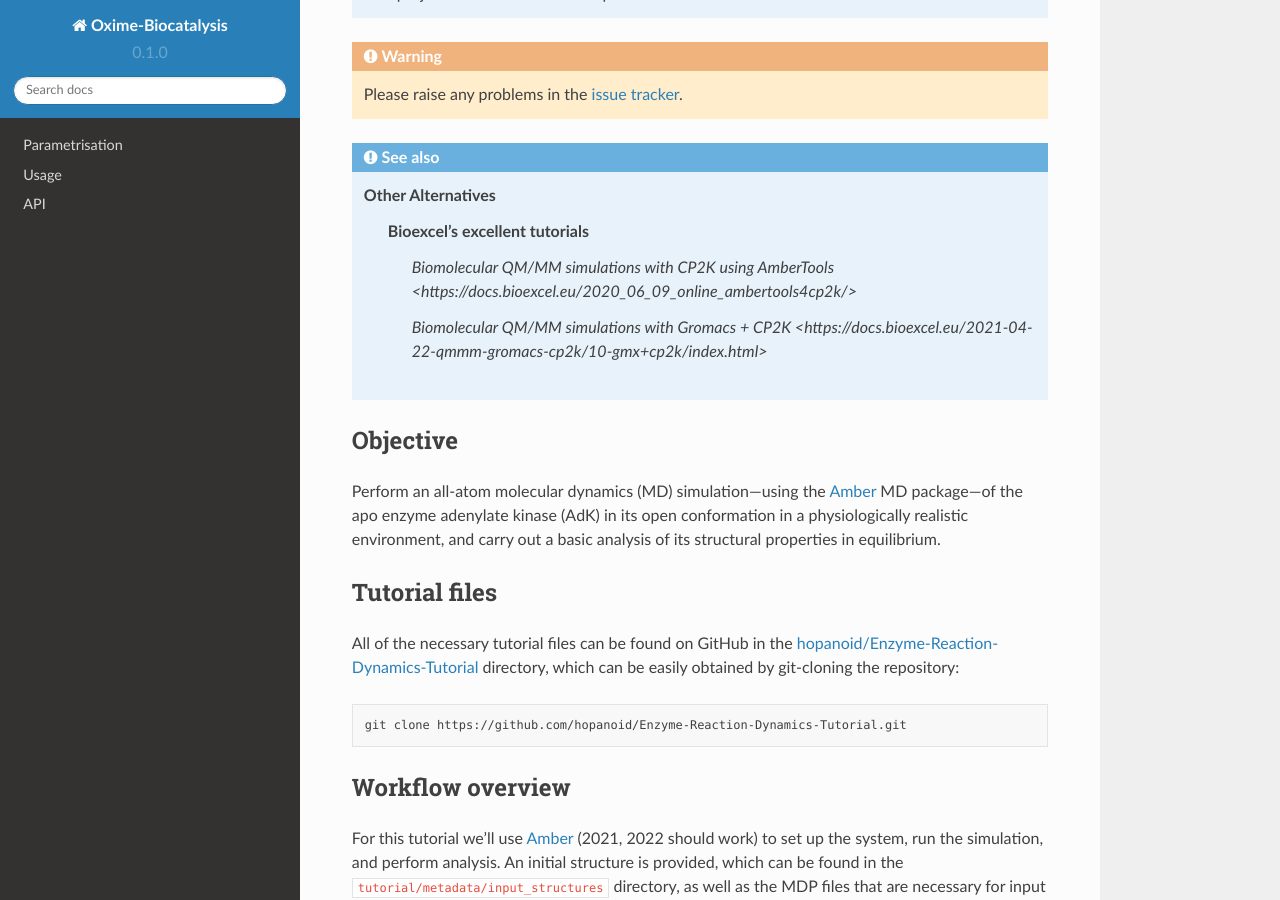
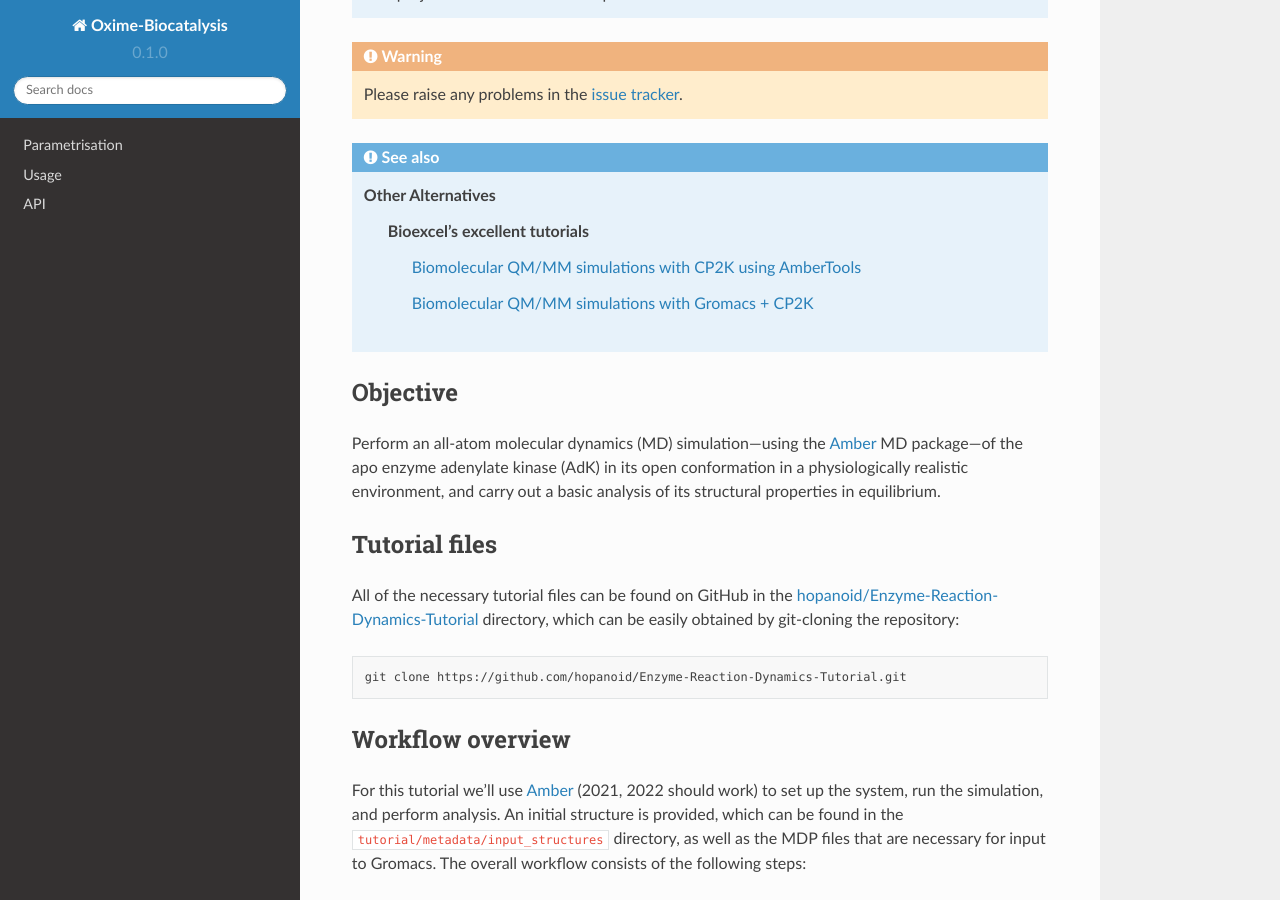
Before and after one commit to hopanoid/Enzyme-Reaction-Dynamics-Tutorial, a Sphinx documentation site: the page built from docs/source/index.rst, in a window 1280 px wide and 900 px high, scrolled down 504 px. Built offline with Sphinx 7.4.7 and the Read the Docs theme 2.0.0, drawn with Linux system fonts in a browser that asks for light colours.

Commit message:
Additional alternative QM/MM tutorials hyperlink added

```diff
--- a/docs/source/index.rst
+++ b/docs/source/index.rst
@@ -40,10 +40,10 @@ Oxime Catalysis Tutorial
    Other Alternatives
         Bioexcel's excellent tutorials
                 `Biomolecular QM/MM simulations with CP2K using AmberTools
-                <https://docs.bioexcel.eu/2020_06_09_online_ambertools4cp2k/>`
+                <https://docs.bioexcel.eu/2020_06_09_online_ambertools4cp2k/>`_
 
                 `Biomolecular QM/MM simulations with Gromacs + CP2K
-                <https://docs.bioexcel.eu/2021-04-22-qmmm-gromacs-cp2k/10-gmx+cp2k/index.html>`
+                <https://docs.bioexcel.eu/2021-04-22-qmmm-gromacs-cp2k/10-gmx+cp2k/index.html>`_
 
 
 
```
